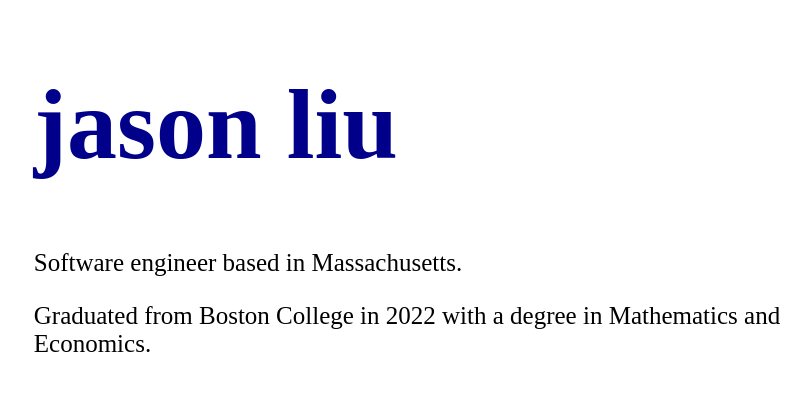
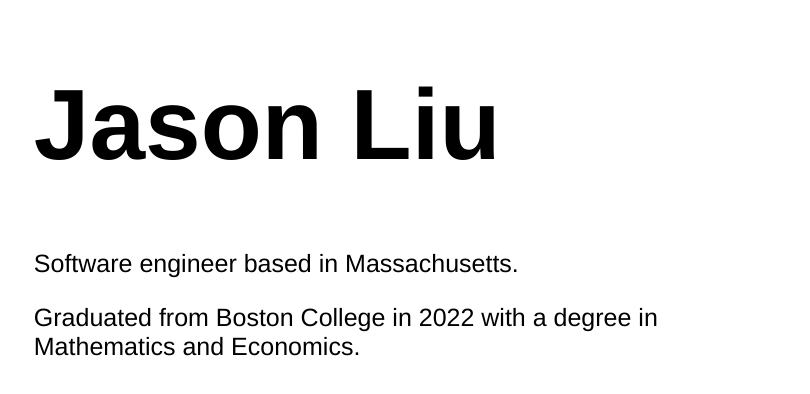
Before and after one commit to jasonliu2000/jasonliu2000.github.io, a SvelteKit app: page / in a window 1280 px wide. Shown: the top 394 px of the page, without its empty margins (227-1037 px from the left). Built offline with nearby package versions, Linux system fonts and the light colour scheme.

Commit message:
Add font family to text

```diff
--- a/src/routes/+page.svelte
+++ b/src/routes/+page.svelte
@@ -5,7 +5,7 @@
 </script>
 
 <main>
-  <h1>jason liu</h1>
+  <h1>Jason Liu</h1>
 
   <p>Software engineer based in Massachusetts.</p>
   <p>Graduated from Boston College in 2022 with a degree in Mathematics and Economics.</p>
@@ -17,7 +17,6 @@
 
 <style>
   h1 {
-    color: darkblue;
     font-size: 100px;
   }
 
@@ -37,5 +36,6 @@
   main {
     margin: auto;
     width: 60%;
+    font-family: Helvetica, Arial, sans-serif;
   }
 </style>
```
